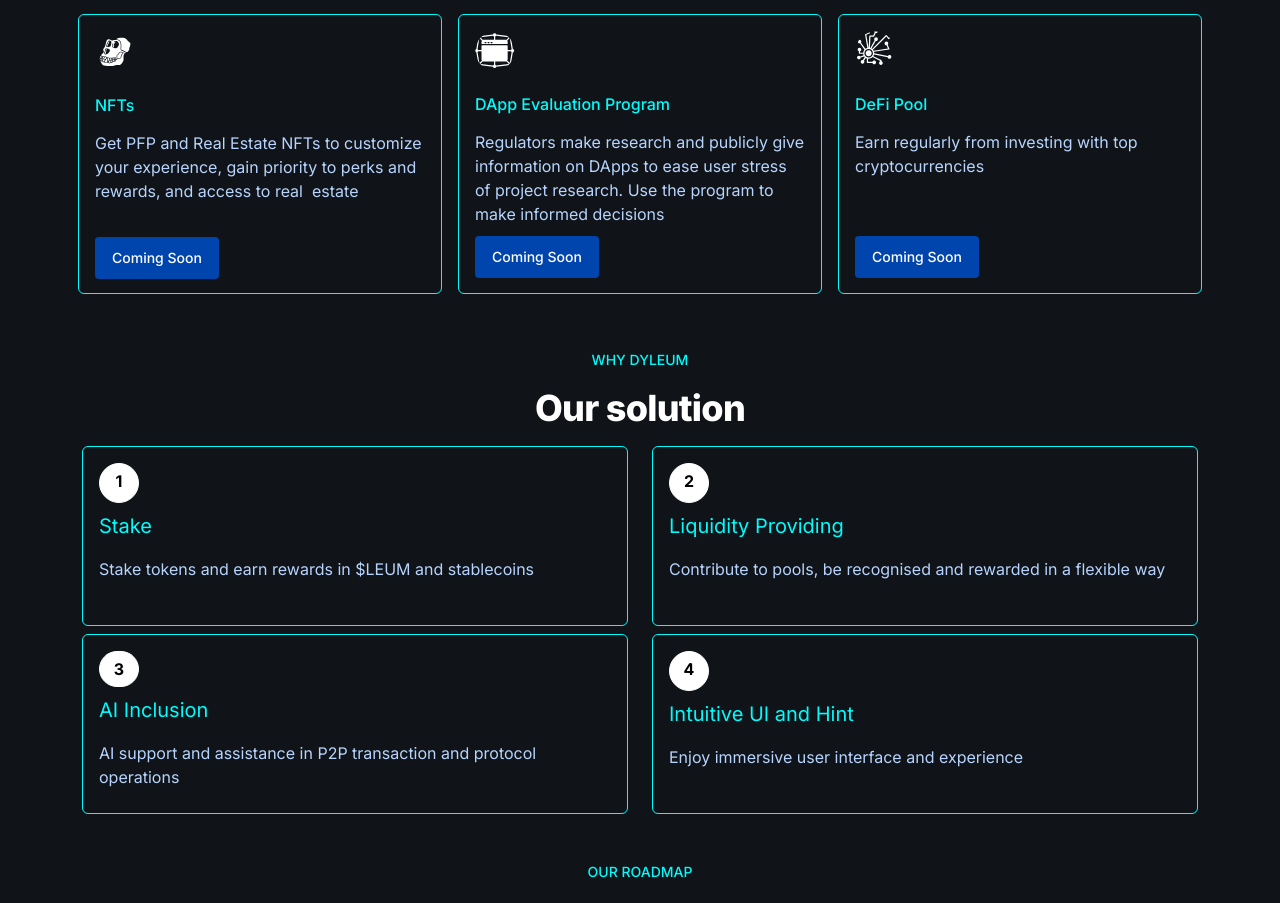
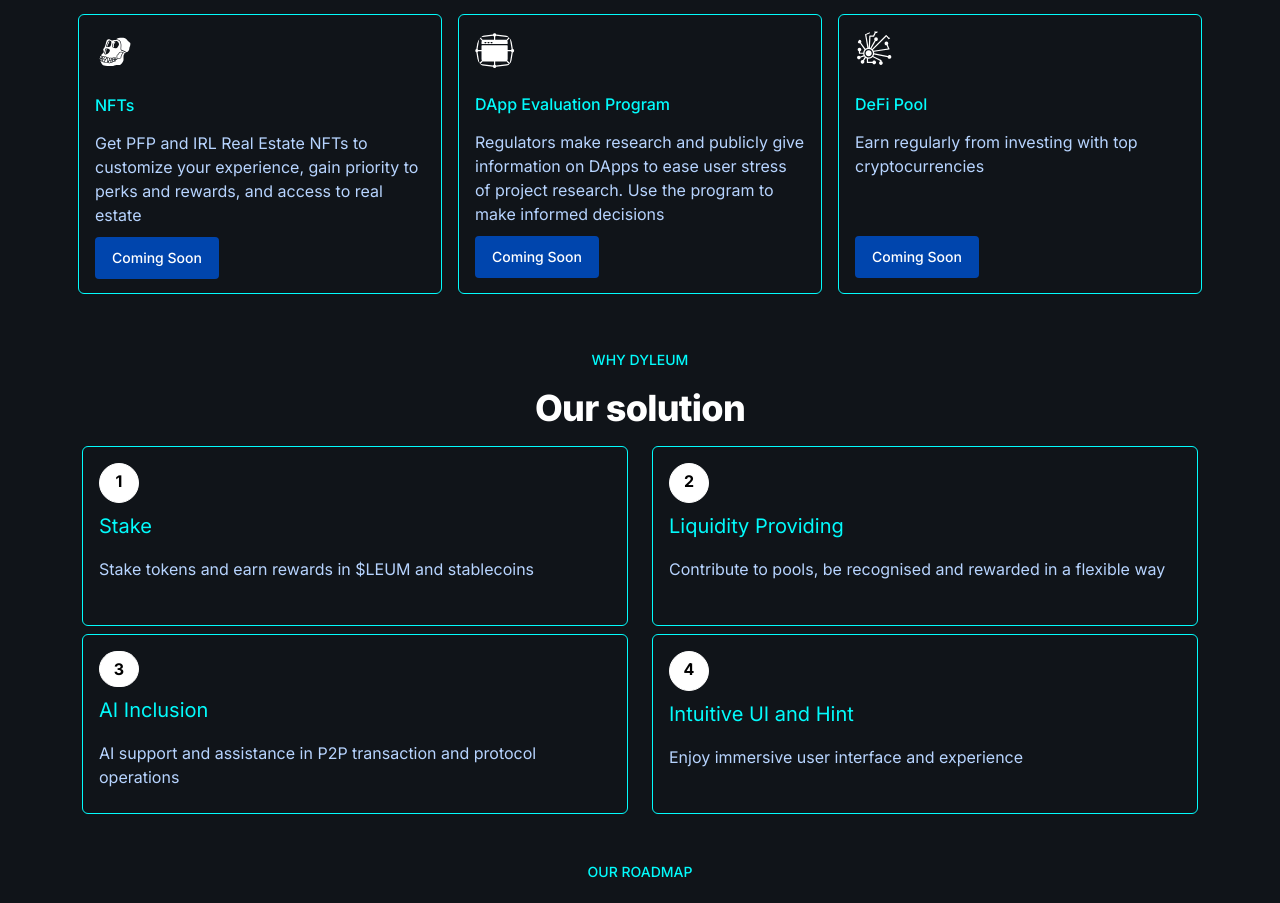
Before and after one commit to Follyb2810/new-dyleum-website, a React (Create React App) app: page / in a window 1280 px wide. Shown: the part 1146-2049 px from the top of the page. Built offline with nearby package versions, Linux system fonts and the light colour scheme.

Commit message:
adding changes

```diff
--- a/src/component/Data.js
+++ b/src/component/Data.js
@@ -127,7 +127,7 @@ const ProductCardData =[
     {
         id:4,
         title:'NFTs',
-        para:'Get PFP and Real Estate NFTs to customize your experience, gain priority to perks and rewards, and access to real  estate',
+        para:'Get PFP and IRL Real Estate NFTs to customize your experience, gain priority to perks and rewards, and access to real  estate',
         btnTxt:'Coming Soon',
         img: Img.nft,
         pathToProduct:'#'
```
